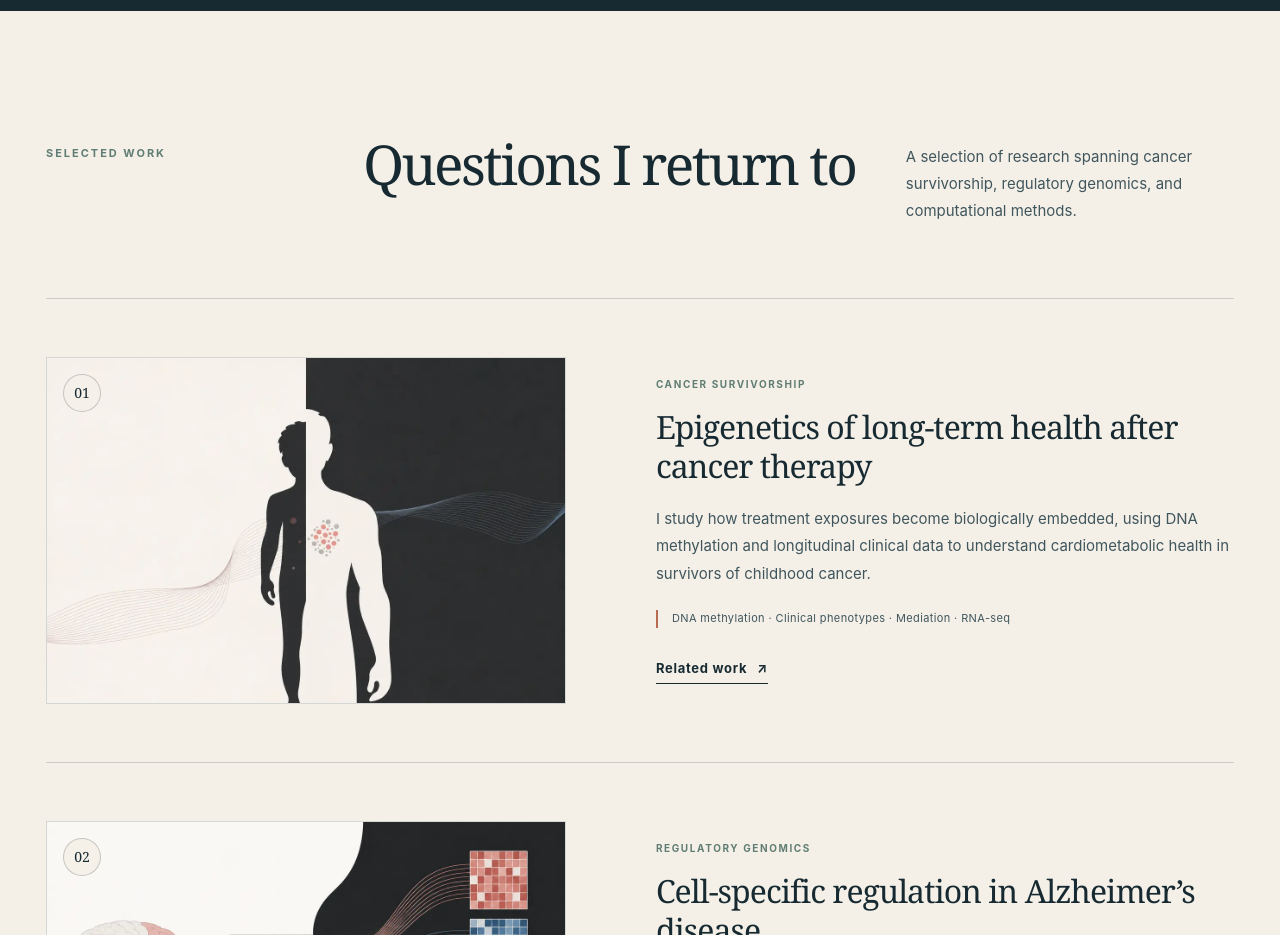
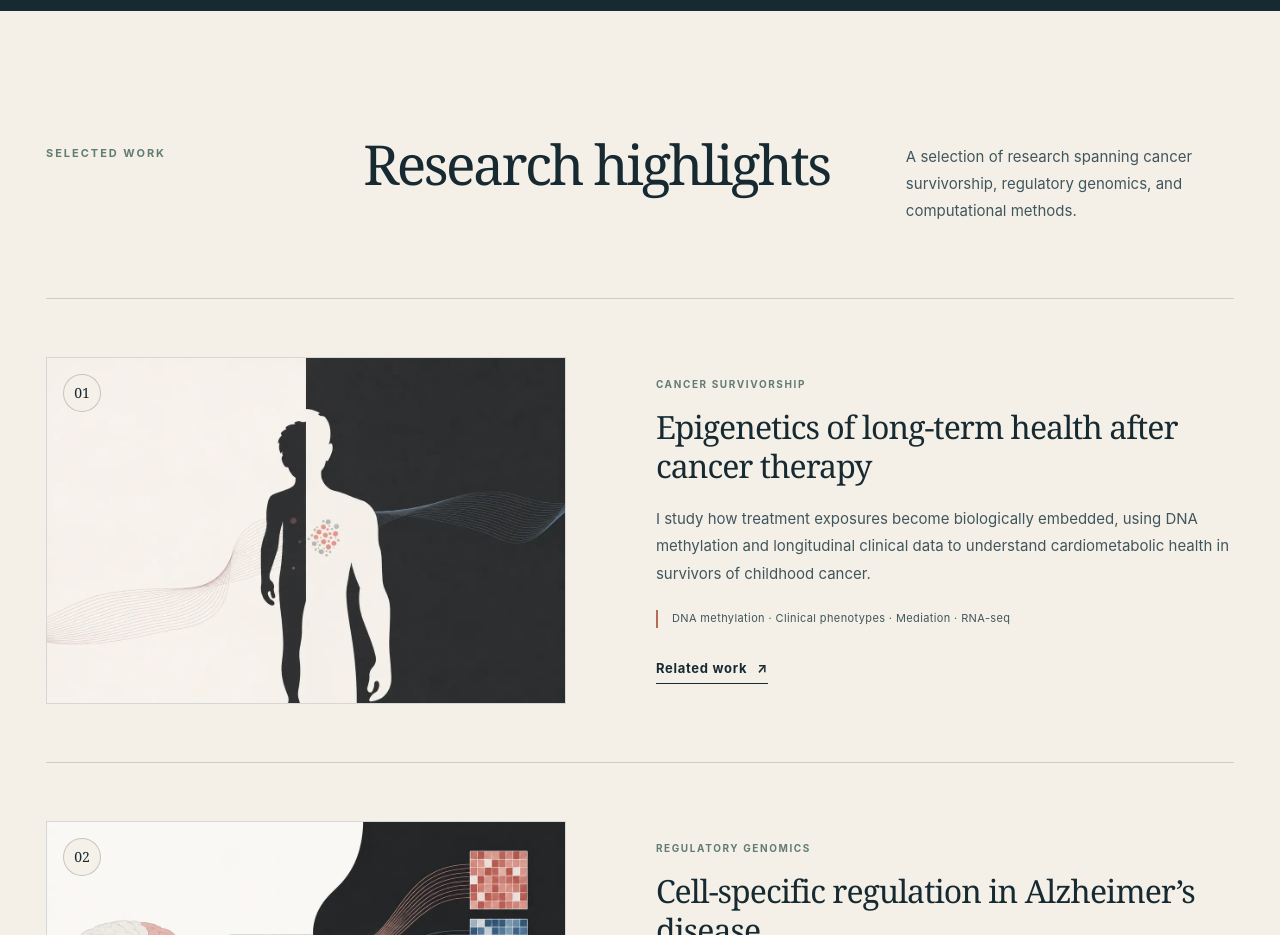
Before and after one commit to tyeulalio/tyeulalio.github.io, a Next.js app: page / in a window 1280 px wide. Shown: the part 1140-2075 px from the top of the page. Built offline with nearby package versions, Linux system fonts and the light colour scheme.

Commit message:
Rename selected work heading

```diff
--- a/app/page.tsx
+++ b/app/page.tsx
@@ -147,7 +147,7 @@ export default function Home() {
       <section className="section work-section" id="work">
         <div className="section-heading">
           <p className="eyebrow">Selected work</p>
-          <h2>Questions I return to</h2>
+          <h2>Research highlights</h2>
           <p>
             A selection of research spanning cancer survivorship, regulatory
             genomics, and computational methods.
```
